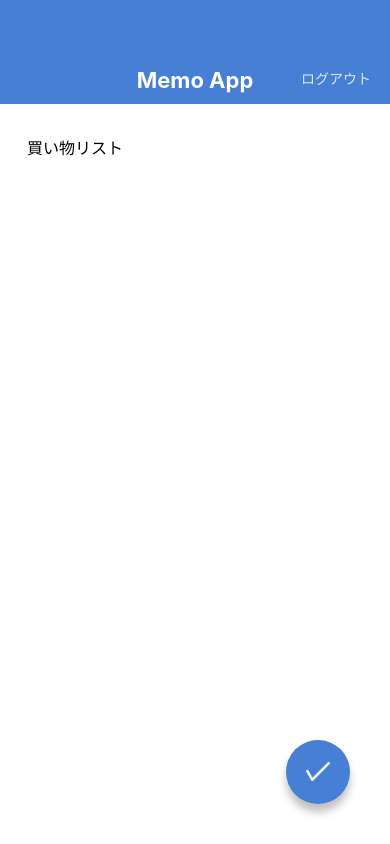
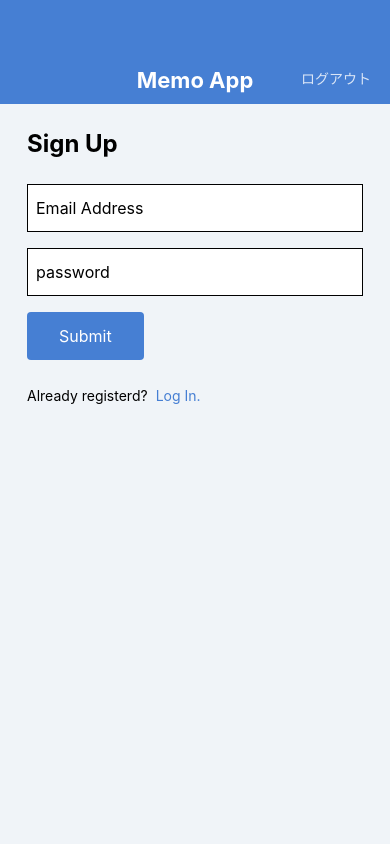
Before and after one commit to tktk2580/Memoapp2, a React Native app: screen / in a window 390 px wide. Built offline with nearby package versions, Linux system fonts and the light colour scheme.

Commit message:
login signup screen

```diff
--- a/App.jsx
+++ b/App.jsx
@@ -4,13 +4,16 @@
 // import MemoDetailScreen from './src/screens/MemoDetailScreen';
 import MemoEditScreen from './src/screens/MemoEditScreen';
 import MemoCreateScreen from './src/screens/MemoCreateScreen';
-
+import LogInScreen from './src/screens/LogInScreen';
+import SignUpScreen from './src/screens/SignUpScreen';
 
 export default function App() {
   return (
     // <MemoListScreen />
     // <MemoDetailScreen />
-    <MemoEditScreen />
+    // <MemoEditScreen />
     // <MemoCreateScreen />
+    // <LogInScreen />
+    <SignUpScreen />
   );
 }
--- /dev/null
+++ b/src/components/Button.jsx
@@ -0,0 +1,32 @@
+import React from 'react';
+import { View, Text, StyleSheet } from 'react-native';
+import { string } from 'prop-types';
+
+export default function Button(props) {
+  const { label } = props;
+  return (
+    <View style={styles.buttonContainer}>
+      <Text style={styles.buttonLabel}>{label}</Text>
+    </View>
+  );
+}
+
+Button.propTypes = {
+  label: string.isRequired,
+};
+
+const styles = StyleSheet.create({
+  buttonContainer: {
+    backgroundColor: '#467fd3',
+    borderRadius: 4,
+    alignSelf: 'flex-start',
+    marginBottom: 24,
+  },
+  buttonLabel: {
+    fontSize: 16,
+    lineHeight: 32,
+    paddingVertical: 8,
+    paddingHorizontal: 32,
+    color: '#ffffff',
+  },
+});
--- /dev/null
+++ b/src/screens/LogInScreen.jsx
@@ -0,0 +1,63 @@
+import React from 'react';
+import {
+  View, Text, StyleSheet, TextInput,
+} from 'react-native';
+
+import AppBar from '../components/AppBar';
+import Button from '../components/Button';
+
+export default function LogInScreen() {
+  return (
+    <View style={styles.container}>
+      <AppBar />
+      <View style={styles.inner}>
+        <Text style={styles.title}>Log In</Text>
+        <TextInput style={styles.input} value="Email Address" />
+        <TextInput style={styles.input} value="password" />
+        <Button label="Submit" />
+        <View style={styles.footer}>
+          <Text style={styles.footerText}>Not registered?</Text>
+          <Text style={styles.footerLink}>Sign up here!</Text>
+        </View>
+      </View>
+    </View>
+  );
+}
+
+const styles = StyleSheet.create({
+  container: {
+    flex: 1,
+    backgroundColor: '#f0f4f8',
+  },
+  inner: {
+    paddingHorizontal: 27,
+    paddingVertical: 24,
+  },
+  title: {
+    fontSize: 24,
+    lineHeight: 32,
+    fontWeight: 'bold',
+    marginBottom: 24,
+  },
+  input: {
+    fontSize: 16,
+    height: 48,
+    borderWidth: 1,
+    backgroundColor: '#ffffff',
+    paddingHorizontal: 8,
+    marginBottom: 16,
+  },
+  footer: {
+    flexDirection: 'row',
+  },
+  footerText: {
+    fontSize: 14,
+    lineHeight: 24,
+    marginRight: 8,
+  },
+  footerLink: {
+    fontSize: 14,
+    lineHeight: 24,
+    color: '#467fd3',
+  },
+});
--- /dev/null
+++ b/src/screens/SignUpScreen.jsx
@@ -0,0 +1,63 @@
+import React from 'react';
+import {
+  View, Text, StyleSheet, TextInput,
+} from 'react-native';
+
+import AppBar from '../components/AppBar';
+import Button from '../components/Button';
+
+export default function SignUpScreen() {
+  return (
+    <View style={styles.container}>
+      <AppBar />
+      <View style={styles.inner}>
+        <Text style={styles.title}>Sign Up</Text>
+        <TextInput style={styles.input} value="Email Address" />
+        <TextInput style={styles.input} value="password" />
+        <Button label="Submit" />
+        <View style={styles.footer}>
+          <Text style={styles.footerText}>Already registerd?</Text>
+          <Text style={styles.footerLink}>Log In.</Text>
+        </View>
+      </View>
+    </View>
+  );
+}
+
+const styles = StyleSheet.create({
+  container: {
+    flex: 1,
+    backgroundColor: '#f0f4f8',
+  },
+  inner: {
+    paddingHorizontal: 27,
+    paddingVertical: 24,
+  },
+  title: {
+    fontSize: 24,
+    lineHeight: 32,
+    fontWeight: 'bold',
+    marginBottom: 24,
+  },
+  input: {
+    fontSize: 16,
+    height: 48,
+    borderWidth: 1,
+    backgroundColor: '#ffffff',
+    paddingHorizontal: 8,
+    marginBottom: 16,
+  },
+  footer: {
+    flexDirection: 'row',
+  },
+  footerText: {
+    fontSize: 14,
+    lineHeight: 24,
+    marginRight: 8,
+  },
+  footerLink: {
+    fontSize: 14,
+    lineHeight: 24,
+    color: '#467fd3',
+  },
+});
```
